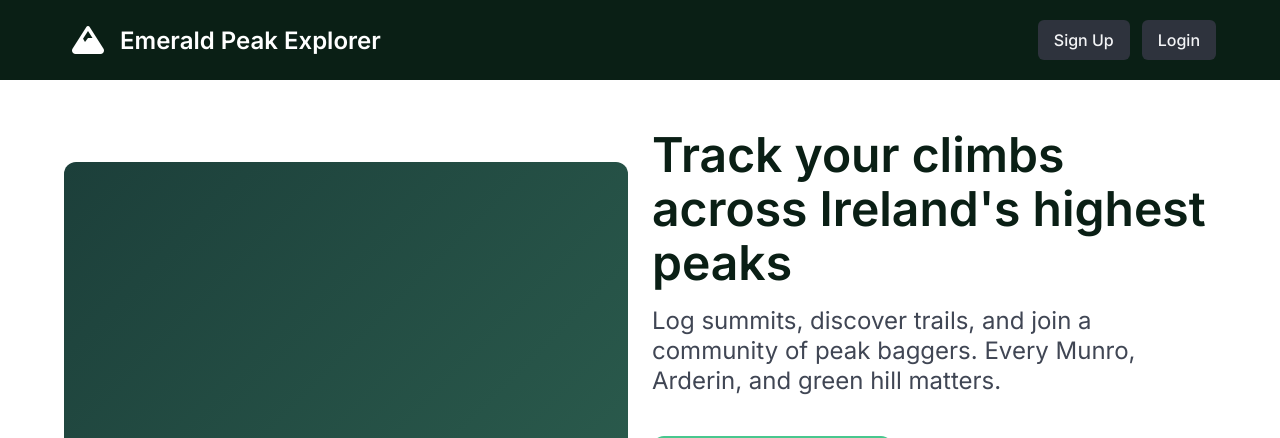
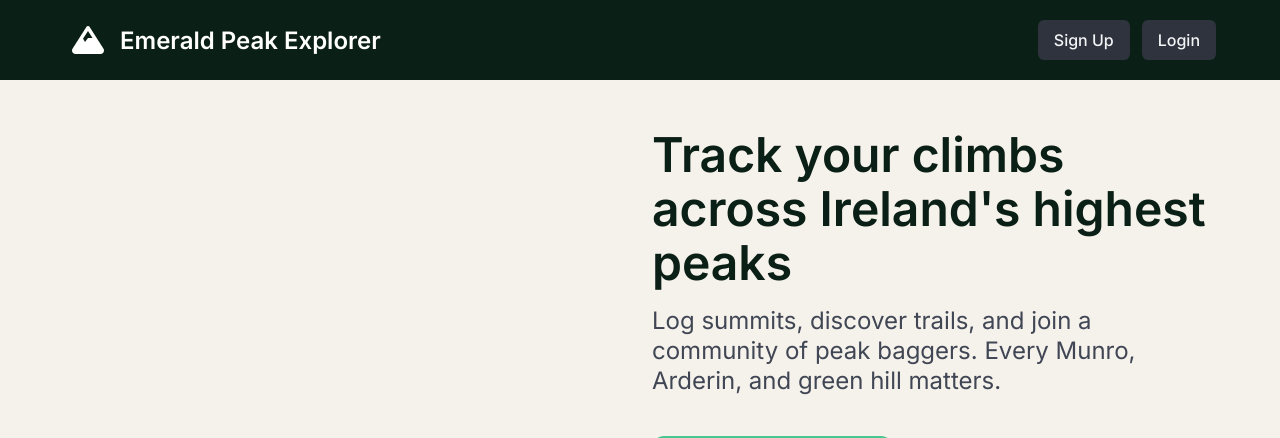
Before and after one commit to AndrianBarbulat/Emerald-Summit-Tracker, a Flask app: page / in a window 1280 px wide. Shown: the top 438 px of the page. Run offline with Flask 3, Linux system fonts and the light colour scheme.

Commit message:
Introduced a centralized design system by defining CSS custom properties (design tokens) in style.css. Added variables for colours, spacing, border radii, and shadows to ensure consistent styling across the application. Set global body styles and aligned them with the new design palette and typography. Enhanced UI components by overriding Bulma’s .box class and adding an interactive hover state for improved visual feedback.

```diff
--- a/static/css/style.css
+++ b/static/css/style.css
@@ -1,30 +1,47 @@
-body {
-    font-family: 'Inter', sans-serif;
+:root {
+    --color-forest: #1B4332;
+    --color-sage: #52796F;
+    --color-mint: #74C69D;
+    --color-gold: #D4A853;
+    --color-cream: #F5F1EB;
+    --color-slate: #2D3436;
+    --color-light-green: #D8F3DC;
+    --color-white: #FFFFFF;
+    --color-grey: #6C757D;
+    --color-light-grey: #E9ECEF;
+    --color-danger: #C0392B;
+    --color-warning: #E67E22;
+
+    --space-xs: 4px;
+    --space-sm: 8px;
+    --space-md: 16px;
+    --space-lg: 24px;
+    --space-xl: 32px;
+    --space-xxl: 48px;
+
+    --radius-sm: 6px;
+    --radius-md: 12px;
+    --radius-lg: 20px;
+
+    --shadow-sm: 0 1px 3px rgba(0, 0, 0, 0.08);
+    --shadow-md: 0 4px 12px rgba(0, 0, 0, 0.1);
+    --shadow-lg: 0 8px 24px rgba(0, 0, 0, 0.12);
 }
 
-.sticky-header {
-    position: sticky;
-    top: 0;
-    z-index: 1000;
+body {
+    background-color: var(--color-cream);
+    font-family: 'Inter', sans-serif;
+    color: var(--color-slate);
 }
 
-#peak-map {
-    height: 100%;
-    width: 100%;
-    border-radius: 12px;
-    z-index: 0;
+.box {
+    border-radius: var(--radius-md);
+    border: 1px solid var(--color-light-grey);
+    box-shadow: var(--shadow-sm);
 }
 
-.hero-image {
-    background: linear-gradient(135deg, #1c3f3a 0%, #2a5a4c 100%);
-    border-radius: 12px;
-    height: 300px;
-    display: flex;
-    align-items: center;
-    justify-content: center;
+.box--interactive:hover {
+    box-shadow: var(--shadow-md);
+    transform: translateY(-2px);
+    transition: all 0.2s ease;
 }
-
-.card-image-placeholder {
-    border-radius: 8px;
-    min-height: 100px;
-}
```
